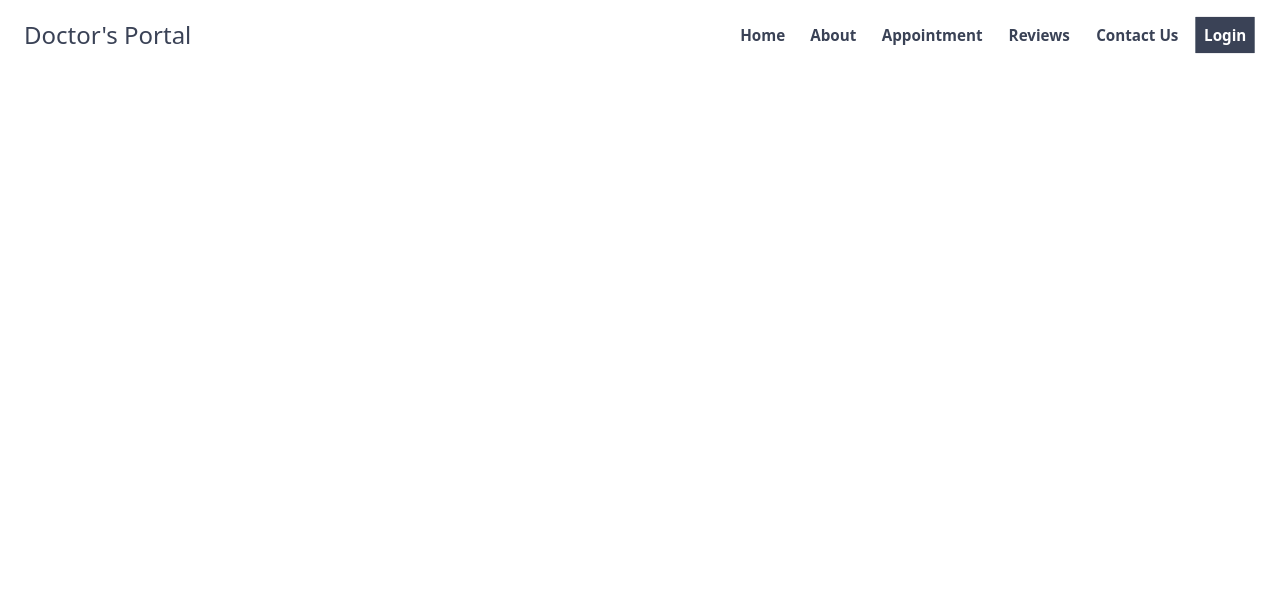
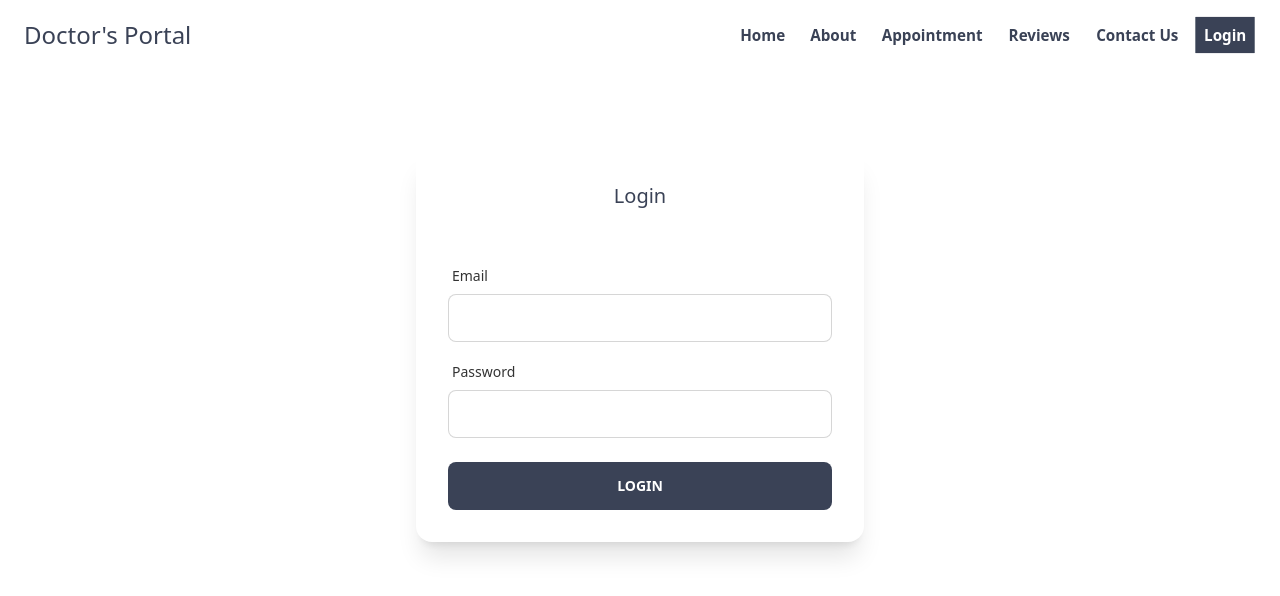
Before and after one commit to shovasarker/doctors-portal-client, a React (Create React App) app: page /login in a window 1280 px wide. Shown: the top 596 px of the page. Built offline with nearby package versions, Linux system fonts and the light colour scheme; no server answers.

Commit message:
Login Page Added and EmailLogin Component added for Implememting login wioth email and Input Component updated with Label and Error and Also AppointmentModal Component Refactored with new Input Component

```diff
--- a/src/App.js
+++ b/src/App.js
@@ -4,6 +4,7 @@ import About from './pages/About'
 import Appointment from './pages/appointment/Appintment'
 import AvailableAppointments from './pages/appointment/components/AvailableAppointments'
 import Home from './pages/home/Home'
+import Login from './pages/login/Login'
 import Header from './pages/shared/header/Header'
 
 function App() {
@@ -19,6 +20,7 @@ function App() {
             element={<AvailableAppointments />}
           />
         </Route>
+        <Route path='/login' element={<Login />} />
       </Routes>
     </>
   )
--- a/src/pages/appointment/components/AppointmentModal/index.jsx
+++ b/src/pages/appointment/components/AppointmentModal/index.jsx
@@ -2,6 +2,8 @@ import { format } from 'date-fns'
 import React, { useContext } from 'react'
 import { useForm } from 'react-hook-form'
 import AppointmentContext from '../../../../contexts/AppointmentContext'
+import Button from '../../../standalone/Button'
+import Input from '../../../standalone/Input'
 
 const AppointmentModal = () => {
   const { name, selected, slot, setName, setSlot, set_Id } =
@@ -47,54 +49,34 @@ const AppointmentModal = () => {
               value={slot?.time}
               readOnly
             />
-            <div className='form-control w-full'>
-              <input
+            <Input
               type='text'
+              name='fullName'
               placeholder='Full Name'
-                className={`input input-bordered w-full ${
-                  errors?.fullName && '!border-red-500'
-                }`}
-                {...register('fullName', { required: 'Full Name is Required' })}
+              register={register}
+              required='Full Name is Required'
+              error={errors?.fullName}
             />
-              <p className='text-red-500 text-xs px-2 mt-2'>
-                {errors?.fullName?.message}
-              </p>
-            </div>
-            <div className='form-control w-full'>
-              <input
+            <Input
               type='number'
+              name='phoneNumber'
               placeholder='Phone Number'
-                className={`input input-bordered w-full ${
-                  errors?.phoneNumber && '!border-red-500'
-                }`}
-                {...register('phoneNumber', {
-                  required: 'Phone Number is Required',
-                })}
+              register={register}
+              required='Phone Number is Required'
+              error={errors?.phoneNumber}
             />
-              <p className='text-red-500 text-xs px-2 mt-2'>
-                {errors?.phoneNumber?.message}
-              </p>
-            </div>
-            <div className='form-control w-full'>
-              <input
+            <Input
               type='email'
+              name='email'
               placeholder='Email'
-                className={`input input-bordered w-full ${
-                  errors?.email && '!border-red-500'
-                }`}
-                {...register('email', { required: 'Email is Required' })}
+              register={register}
+              required='Email is Required'
+              error={errors?.email}
             />
-              <p className='text-red-500 text-xs px-2 mt-2'>
-                {errors?.email?.message}
-              </p>
-            </div>
 
-            <button
-              type='submit'
-              className='btn bg-neutral text-base-100 w-full uppercase !mt-6'
-            >
+            <Button type='submit' neutral className={'!w-full !mt-6'}>
               Submit
-            </button>
+            </Button>
           </form>
         </div>
       </div>
--- /dev/null
+++ b/src/pages/login/EmailLogin/index.jsx
@@ -0,0 +1,44 @@
+import React from 'react'
+import { useForm } from 'react-hook-form'
+import Button from '../../standalone/Button'
+import Input from '../../standalone/Input'
+
+const EmailLogin = () => {
+  const {
+    register,
+    handleSubmit,
+    formState: { errors },
+  } = useForm()
+
+  const onSubmit = (data) => {
+    console.log(data)
+  }
+
+  return (
+    <form className='mt-10 space-y-3' onSubmit={handleSubmit(onSubmit)}>
+      <Input
+        register={register}
+        type='email'
+        name='email'
+        placeholder={''}
+        error={errors?.email}
+        label='Email'
+        required={'Email is Required'}
+      />
+      <Input
+        register={register}
+        type='password'
+        name='password'
+        placeholder={''}
+        error={errors?.password}
+        label='Password'
+        required={'Passowrd is Required'}
+      />
+      <Button type='submit' neutral className={'!w-full !mt-6'}>
+        Login
+      </Button>
+    </form>
+  )
+}
+
+export default EmailLogin
--- /dev/null
+++ b/src/pages/login/Login/index.jsx
@@ -0,0 +1,17 @@
+import React from 'react'
+import EmailLogin from '../EmailLogin'
+
+const Login = () => {
+  return (
+    <main>
+      <div className='card max-w-full md:max-w-md bg-base-100 shadow-xl mx-auto my-20'>
+        <div className='card-body'>
+          <h2 className='text-xl text-neutral text-center'>Login</h2>
+          <EmailLogin />
+        </div>
+      </div>
+    </main>
+  )
+}
+
+export default Login
--- a/src/pages/shared/header/components/MenuItems/index.jsx
+++ b/src/pages/shared/header/components/MenuItems/index.jsx
@@ -1,4 +1,9 @@
+import { signOut } from 'firebase/auth'
 import React from 'react'
+import { useAuthState } from 'react-firebase-hooks/auth'
+
+import auth from '../../../../../firebase/firebase.init'
+import Button from '../../../../standalone/Button'
 import CustomLink from '../../../../standalone/CustomLink'
 
 const links = [
@@ -10,6 +15,7 @@ const links = [
 ]
 
 const MenuItems = () => {
+  const [user] = useAuthState(auth)
   return (
     <>
       {links?.map(([to, value], i) => (
@@ -17,9 +23,19 @@ const MenuItems = () => {
           <CustomLink to={to}>{value}</CustomLink>
         </li>
       ))}
-      <li>
-        <CustomLink to={'/login'}>Login</CustomLink>
-      </li>
+      {user ? (
+        <>
+          <Button neutral onClick={() => signOut(auth)}>
+            Log Out
+          </Button>
+        </>
+      ) : (
+        <>
+          <li>
+            <CustomLink to={'/login'}>Login</CustomLink>
+          </li>
+        </>
+      )}
     </>
   )
 }
--- a/src/pages/standalone/Button/index.jsx
+++ b/src/pages/standalone/Button/index.jsx
@@ -1,13 +1,15 @@
 import React from 'react'
 
-const Button = ({ children, onClick, className, type = 'button' }) => {
+const Button = ({ children, neutral, onClick, className, type = 'button' }) => {
   return (
     <button
       type={type}
       onClick={onClick}
-      className={`btn bg-gradient-to-r from-secondary to-primary hover:from-primary hover:to-secondary border-0 text-base-100 font-bold ${
-        className ? className : ''
-      }`}
+      className={`btn ${
+        !neutral
+          ? 'bg-gradient-to-r from-secondary to-primary hover:from-primary hover:to-secondary'
+          : 'bg-neutral'
+      } border-0 text-base-100 font-bold ${className ? className : ''}`}
     >
       {children}
     </button>
--- a/src/pages/standalone/Input/index.jsx
+++ b/src/pages/standalone/Input/index.jsx
@@ -1,14 +1,32 @@
 import React from 'react'
 
-const Input = ({ register, name, required, placeholder, type }) => {
+const Input = ({
+  register,
+  label,
+  error,
+  name,
+  required,
+  placeholder,
+  type,
+}) => {
   return (
     <div>
+      {label && (
+        <label class='label'>
+          <span class='label-text'>{label}</span>
+        </label>
+      )}
       <input
         type={type}
         placeholder={placeholder}
-        className='input w-full'
+        className={`input input-bordered w-full ${error && 'border-red-500'}`}
         {...register(name, { required: required })}
       />
+      {error && (
+        <label class='label'>
+          <span class='label-text-alt text-red-500'>{error?.message}</span>
+        </label>
+      )}
     </div>
   )
 }
```
Lines whose indentation alone changed are shown as unchanged.
